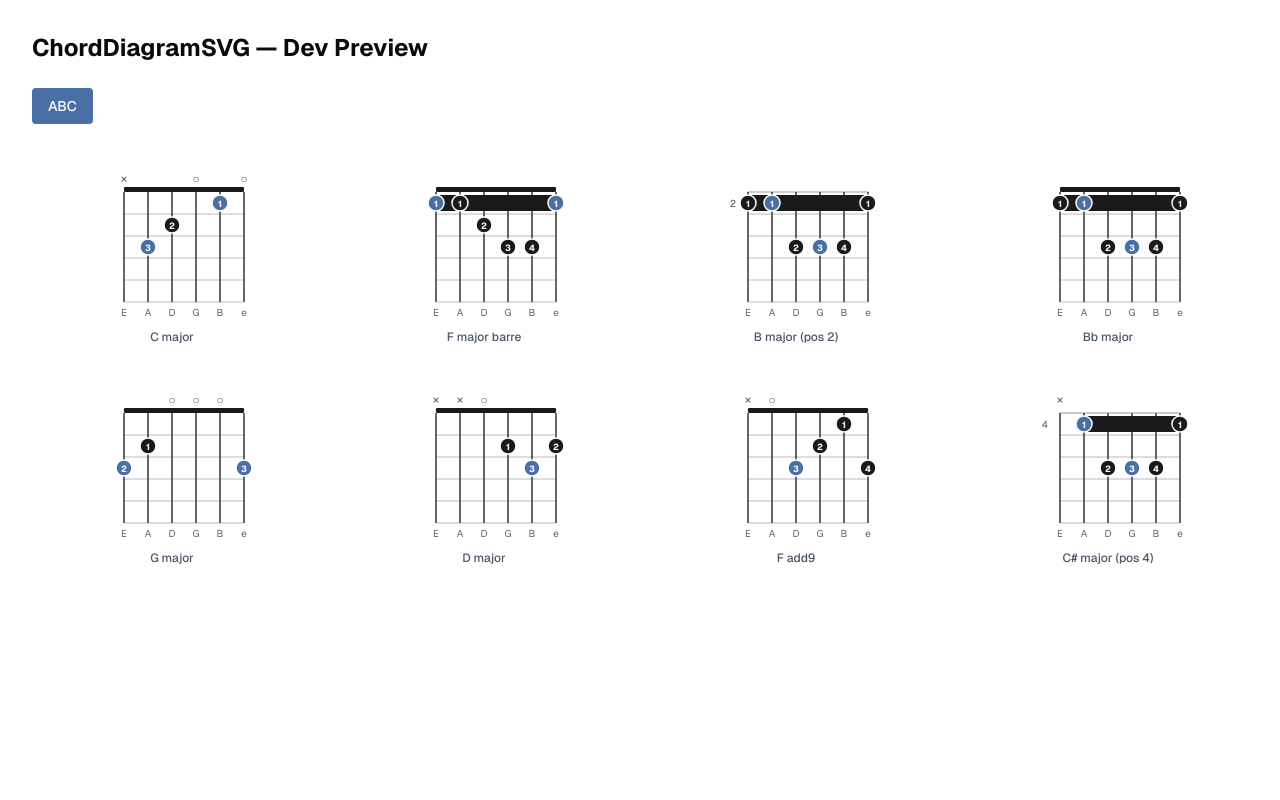
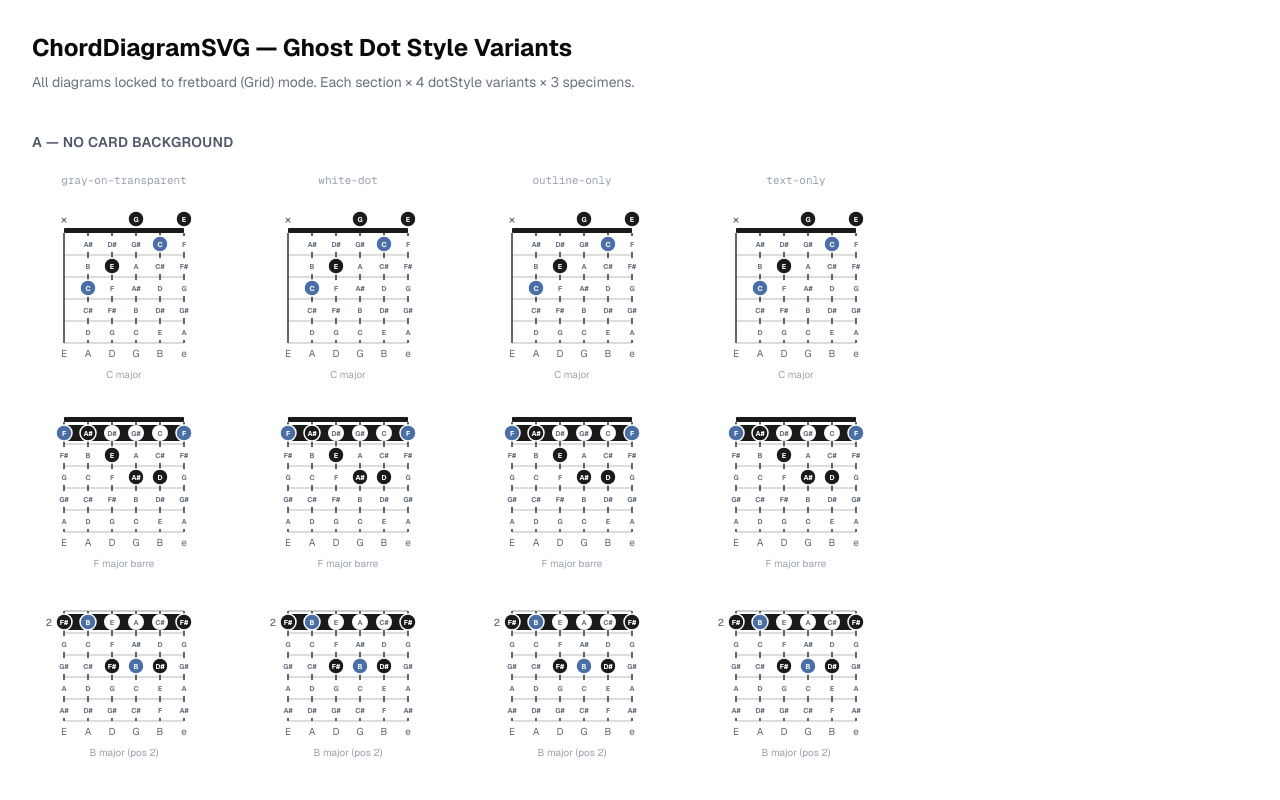
Before and after one commit to SloanWan/guitar-pal, a Next.js app: page /dev/chord-diagram in a window 1280 px wide. Shown: the top 800 px of the page. Built offline with nearby package versions, Linux system fonts and the light colour scheme.

Commit message:
feat(chords): use white-dot style for non-fretted notes in fretboard mode

```diff
--- a/src/app/(main)/chords/layout.tsx
+++ b/src/app/(main)/chords/layout.tsx
@@ -3,16 +3,7 @@ export default function ChordsLayout({ children }: { children: React.ReactNode }
 		<div className="flex flex-col min-h-[calc(100vh-3.5rem)]">
 			{children}
 			<p className="mt-auto py-3 text-center text-xs text-muted-foreground border-t border-border">
-				Chord diagrams via{" "}
-				<a
-					href="https://github.com/0xfe/vexchords"
-					target="_blank"
-					rel="noopener noreferrer"
-					className="underline hover:text-foreground"
-				>
-					vexchords
-				</a>
-				{" · "}voicing data via{" "}
+				voicing data via{" "}
 				<a
 					href="https://github.com/tombatossals/chords-db"
 					target="_blank"
--- a/src/app/dev/chord-diagram/page.tsx
+++ b/src/app/dev/chord-diagram/page.tsx
@@ -1,7 +1,6 @@
 "use client";
 
-import { useState } from "react";
-import ChordDiagramSVG, { type DiagramMode } from "@/components/chords/ChordDiagramSVG";
+import ChordDiagramSVG from "@/components/chords/ChordDiagramSVG";
 
 interface Specimen {
   label: string;
@@ -16,56 +15,61 @@ const SPECIMENS: Specimen[] = [
   { label: "C major",         frets: [-1,3,2,0,1,0], fingers: [0,3,2,0,1,0], startFret: 1, barreFret: null, rootMidi: 0  },
   { label: "F major barre",   frets: [1,1,2,3,3,1],  fingers: [1,1,2,3,4,1], startFret: 1, barreFret: 1,    rootMidi: 5  },
   { label: "B major (pos 2)", frets: [2,2,4,4,4,2],  fingers: [1,1,2,3,4,1], startFret: 2, barreFret: 2,    rootMidi: 11 },
-  { label: "Bb major",        frets: [1,1,3,3,3,1],  fingers: [1,1,2,3,4,1], startFret: 1, barreFret: 1,    rootMidi: 10 },
-  { label: "G major",         frets: [3,2,0,0,0,3],  fingers: [2,1,0,0,0,3], startFret: 1, barreFret: null, rootMidi: 7  },
-  { label: "D major",         frets: [-1,-1,0,2,3,2],fingers: [0,0,0,1,3,2], startFret: 1, barreFret: null, rootMidi: 2  },
-  { label: "F add9",          frets: [-1,0,3,2,1,3], fingers: [0,0,3,2,1,4], startFret: 1, barreFret: null, rootMidi: 5  },
-  { label: "C# major (pos 4)",frets: [-1,4,6,6,6,4], fingers: [0,1,2,3,4,1], startFret: 4, barreFret: 4,    rootMidi: 1  },
 ];
 
-const NEXT_MODE: Record<DiagramMode, DiagramMode> = {
-  fingers: "noteNames",
-  noteNames: "fretboard",
-  fretboard: "fingers",
-};
+const DOT_STYLES = [
+  "gray-on-transparent",
+  "white-dot",
+  "outline-only",
+  "text-only",
+] as const;
+type GhostDotStyle = typeof DOT_STYLES[number];
 
-const NEXT_LABEL: Record<DiagramMode, string> = {
-  fingers: "ABC",
-  noteNames: "Grid",
-  fretboard: "123",
-};
+const SECTIONS: { label: string; cardClass: string }[] = [
+  { label: "A — No card background",                      cardClass: "" },
+  { label: "B — Light blue card (current production style)", cardClass: "bg-blue-50 rounded-xl p-3" },
+  { label: "C — White card with border",                  cardClass: "bg-white border border-gray-200 rounded-xl p-3" },
+  { label: "D — Gray card",                               cardClass: "bg-gray-100 rounded-xl p-3" },
+];
 
 export default function ChordDiagramDevPage() {
-  const [mode, setMode] = useState<DiagramMode>("fingers");
-
   return (
     <div className="p-8 bg-white min-h-screen">
-      <h1 className="text-2xl font-bold mb-6">ChordDiagramSVG — Dev Preview</h1>
+      <h1 className="text-2xl font-bold mb-2">ChordDiagramSVG — Ghost Dot Style Variants</h1>
+      <p className="text-sm text-gray-500 mb-10">All diagrams locked to fretboard (Grid) mode. Each section × 4 dotStyle variants × 3 specimens.</p>
 
-      <button
-        onClick={() => setMode(m => NEXT_MODE[m])}
-        className="mb-10 px-4 py-2 bg-[#4A6FA5] text-white rounded text-sm font-medium hover:bg-[#3A5A8A] transition-colors"
-      >
-        {NEXT_LABEL[mode]}
-      </button>
-
-      <div className="grid grid-cols-4 gap-x-8 gap-y-10">
-        {SPECIMENS.map(s => (
-          <div key={s.label} className="flex flex-col items-center gap-2">
-            <ChordDiagramSVG
-              frets={s.frets}
-              fingers={s.fingers}
-              startFret={s.startFret}
-              barreFret={s.barreFret}
-              mode={mode}
-              rootMidi={s.rootMidi}
-            />
-            <span className="text-xs font-medium text-gray-600 text-center leading-tight">
-              {s.label}
-            </span>
+      {SECTIONS.map(({ label, cardClass }) => (
+        <section key={label} className="mb-14">
+          <h2 className="text-sm font-semibold text-gray-600 uppercase tracking-wide mb-5">{label}</h2>
+          <div className="flex gap-10 items-start">
+            {DOT_STYLES.map(ds => (
+              <div key={ds} className="flex flex-col items-center gap-3">
+                <span className="text-[11px] font-mono text-gray-400 mb-1">{ds}</span>
+                {SPECIMENS.map(spec => (
+                  <div
+                    key={spec.label}
+                    className={
+                      cardClass
+                        ? `${cardClass} flex flex-col items-center gap-1`
+                        : "flex flex-col items-center gap-1"
+                    }
+                  >
+                    <ChordDiagramSVG
+                      frets={spec.frets}
+                      fingers={spec.fingers}
+                      startFret={spec.startFret}
+                      barreFret={spec.barreFret}
+                      mode="fretboard"
+                      rootMidi={spec.rootMidi}
+                    />
+                    <span className="text-[10px] text-gray-400">{spec.label}</span>
+                  </div>
+                ))}
+              </div>
+            ))}
           </div>
-        ))}
-      </div>
+        </section>
+      ))}
     </div>
   );
 }
--- a/src/components/chords/ChordDetailView.tsx
+++ b/src/components/chords/ChordDetailView.tsx
@@ -17,16 +17,11 @@ const ROOT_PC: Record<string, number> = {
 	A: 9, "A#": 10, Bb: 10, B: 11,
 };
 
-const NEXT_MODE: Record<DiagramMode, DiagramMode> = {
-	fingers: "noteNames",
-	noteNames: "fretboard",
-	fretboard: "fingers",
-};
-
-const NEXT_LABEL: Record<DiagramMode, string> = {
-	fingers: "ABC",
-	noteNames: "Grid",
-	fretboard: "123",
+const MODES: DiagramMode[] = ["fingers", "noteNames", "fretboard"];
+const MODE_LABELS: Record<DiagramMode, string> = {
+	fingers: "123",
+	noteNames: "ABC",
+	fretboard: "Grid",
 };
 
 export interface VoicingCard {
@@ -76,12 +71,26 @@ export default function ChordDetailView({ voicings, root }: Props) {
 
 	return (
 		<div className="flex flex-col items-center gap-6">
-			<button
-				onClick={() => setMode(m => NEXT_MODE[m])}
-				className="px-4 py-2 bg-denim text-white rounded text-sm font-medium hover:bg-denim-dark transition-colors"
-			>
-				{NEXT_LABEL[mode]}
-			</button>
+			<div className="relative inline-flex overflow-hidden rounded-full border border-denim-border bg-denim-tint">
+				<div
+					className="absolute top-0 h-full rounded-full bg-white shadow-sm transition-transform duration-200 ease-in-out"
+					style={{
+						width: "33.333%",
+						transform: `translateX(${MODES.indexOf(mode) * 100}%)`,
+					}}
+				/>
+				{MODES.map((m) => (
+					<button
+						key={m}
+						onClick={() => setMode(m)}
+						className={`relative z-10 px-5 py-2 text-sm font-medium text-center transition-colors duration-200 ${
+							mode === m ? "text-denim" : "text-denim-light"
+						}`}
+					>
+						{MODE_LABELS[m]}
+					</button>
+				))}
+			</div>
 			<div className="flex flex-wrap justify-center gap-4">
 				{voicings.map(({ id, label, def, pitches }) => (
 					<div key={id} className="flex flex-col items-center gap-2">
--- a/src/components/chords/ChordDiagramSVG.tsx
+++ b/src/components/chords/ChordDiagramSVG.tsx
@@ -7,7 +7,7 @@ const NOTE_NAMES = ["C","C#","D","D#","E","F","F#","G","G#","A","A#","B"] as con
 const STRING_LABELS = ["E","A","D","G","B","e"] as const;
 
 // SVG layout (px, "regular" size)
-// viewBox: 0 0 160 158
+// viewBox: 0 0 184 158
 // Strings (vertical): x = LEFT + s * STR_SPACING  (s = 0..5, low E → high e)
 //   LEFT=32, STR_SPACING=24 → x = 32, 56, 80, 104, 128, 152
 // Fret lines (horizontal): y = TOP + n * FRET_H  (n = 0..5)
@@ -18,16 +18,17 @@ const STRING_LABELS = ["E","A","D","G","B","e"] as const;
 // Open-string dot (noteNames/fretboard): circle centered at OPEN_DOT_Y = TOP - 14 = 14
 //   — bottom of circle at y=22, nut rect top at y=23, 1px clear
 // String labels: y = TOP + 5*FRET_H + 14 = 152
-// LEFT=32 gives consistent left margin. Fret number label (textAnchor="end", x=LEFT-12=20)
-//   ends at x=20, 4px clear of leftmost barre/dot edge at strX(0)-DOT_R = 24.
+// LEFT=32 gives consistent left/right margin (W - 2*LEFT = 120 = 5*STR_SPACING).
+// Fret number label (textAnchor="end", x=LEFT-12=20) ends at x=20, 4px clear of
+//   leftmost barre/dot edge at strX(0)-DOT_R = 24.
 
-const W = 160;
+const W = 184;
 const LEFT = 32;
 const TOP = 28;
 const FRET_H = 22;
 const NUM_FRETS = 5;
 const H = TOP + NUM_FRETS * FRET_H + 20;
-const STR_SPACING = (W - LEFT - 8) / 5; // (160-32-8)/5 = 24
+const STR_SPACING = (W - 2 * LEFT) / 5; // (184-64)/5 = 24
 const DOT_R = 8;
 const OPEN_DOT_Y = TOP - 14; // open-string dot center in noteNames/fretboard mode
 
@@ -167,10 +168,8 @@ export default function ChordDiagramSVG({
         const name = NOTE_NAMES[pitchClass(s, absoluteFret)];
         return (
           <g key={`ghost-${s}-${visualFret}`}>
-            <circle cx={x} cy={cy} r={DOT_R} fill="#ececec" />
-            <text x={x} y={cy + 7 * 0.42} textAnchor="middle" fontSize={7} fill="#bbb" fontWeight="bold">
-              {name}
-            </text>
+            <circle cx={x} cy={cy} r={DOT_R} fill="white" />
+            <text x={x} y={cy + 7 * 0.42} textAnchor="middle" fontSize={7} fill="#6b7280" fontWeight="bold">{name}</text>
           </g>
         );
       })}
@@ -196,10 +195,8 @@ export default function ChordDiagramSVG({
         const name = NOTE_NAMES[pitchClass(s, barreAbsoluteFret)];
         return (
           <g key={`barre-row-${s}`}>
-            <circle cx={x} cy={cy} r={DOT_R} fill="#ececec" />
-            <text x={x} y={cy + 7 * 0.42} textAnchor="middle" fontSize={7} fill="#bbb" fontWeight="bold">
-              {name}
-            </text>
+            <circle cx={x} cy={cy} r={DOT_R} fill="white" />
+            <text x={x} y={cy + 7 * 0.42} textAnchor="middle" fontSize={7} fill="#6b7280" fontWeight="bold">{name}</text>
           </g>
         );
       })}
```
